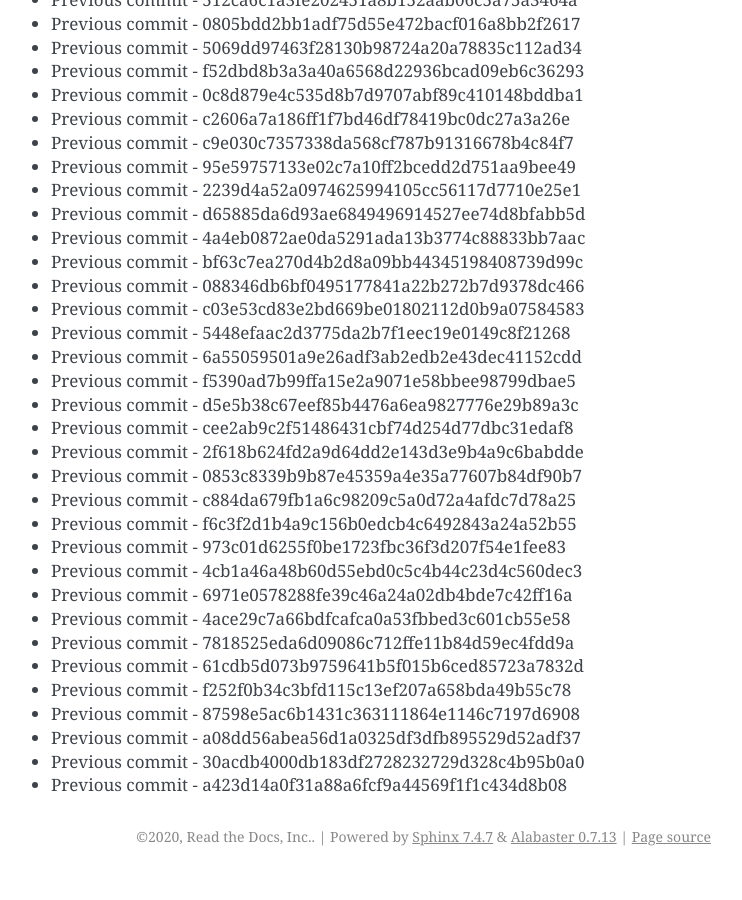
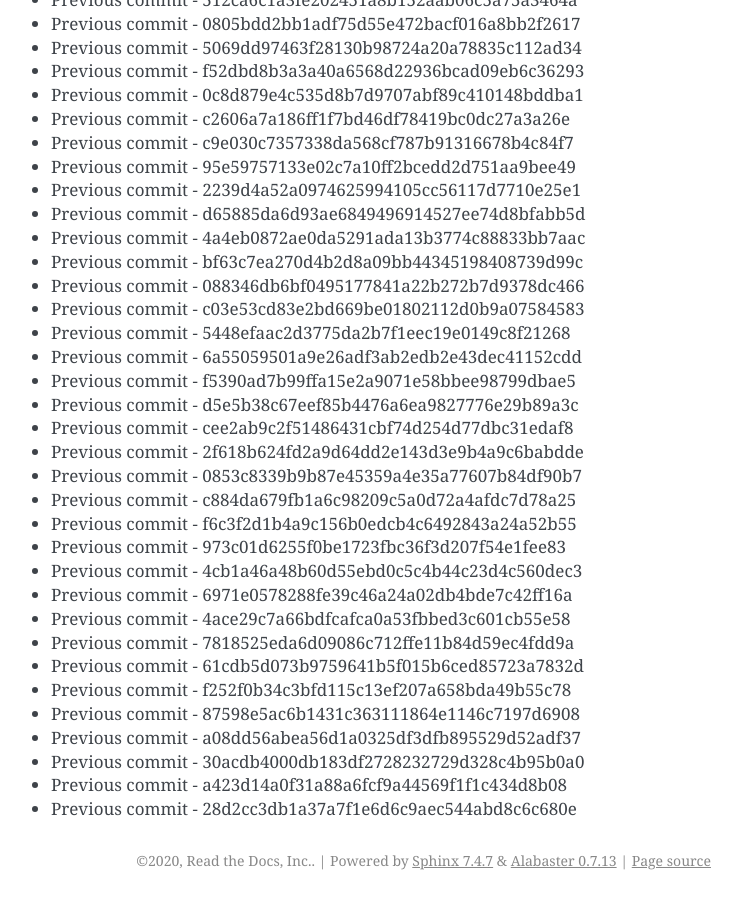
Before and after one commit to readthedocs/rtd-git-stresstest, a Sphinx documentation site: the page built from docs/updates.rst, in a window 1280 px wide and 900 px high, scrolled down 24500 px. Shown: the whole window, without its empty margins (399-1141 px from the left). Built offline with Sphinx 7.4.7, drawn with Linux system fonts in a browser that asks for light colours; before the commit the page ends 25376 px from its top, so only the background shows below that.

Commit message:
Generating commit from previous: 28d2cc3db1a37a7f1e6d6c9aec544abd8c6c680e

```diff
--- a/docs/updates.rst
+++ b/docs/updates.rst
@@ -1061,3 +1061,4 @@ It can be tested for any performance characteristics.
 * Previous commit - a08dd56abea56d1a0325df3dfb895529d52adf37
 * Previous commit - 30acdb4000db183df2728232729d328c4b95b0a0
 * Previous commit - a423d14a0f31a88a6fcf9a44569f1f1c434d8b08
+* Previous commit - 28d2cc3db1a37a7f1e6d6c9aec544abd8c6c680e
```
